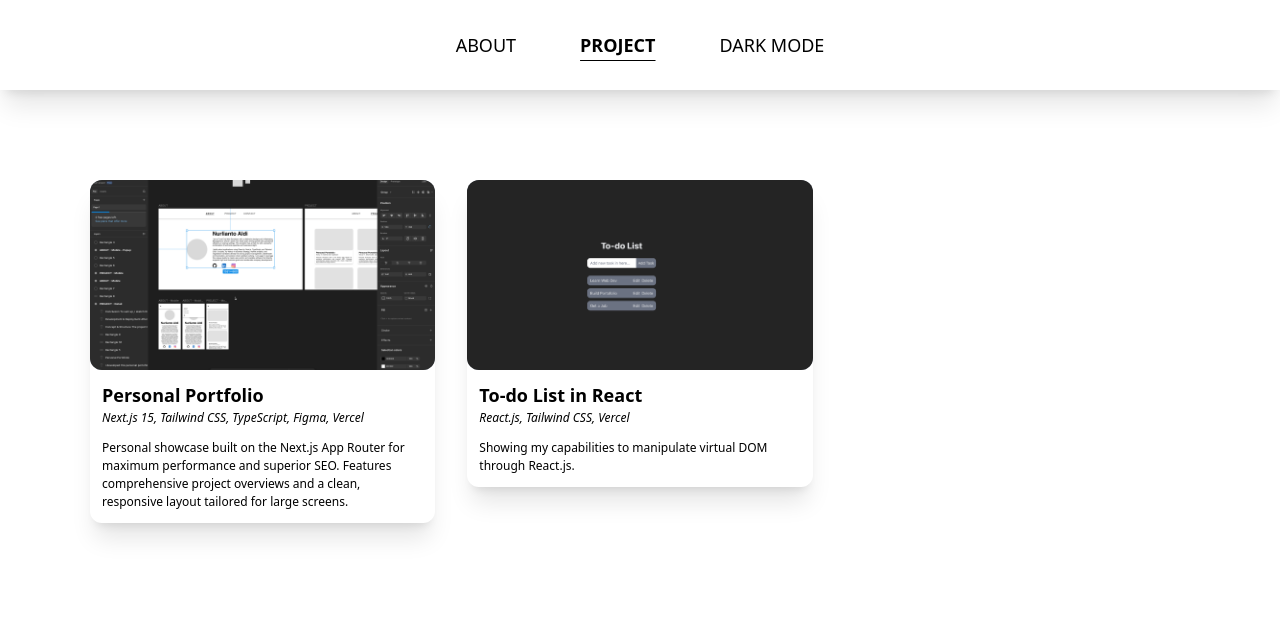
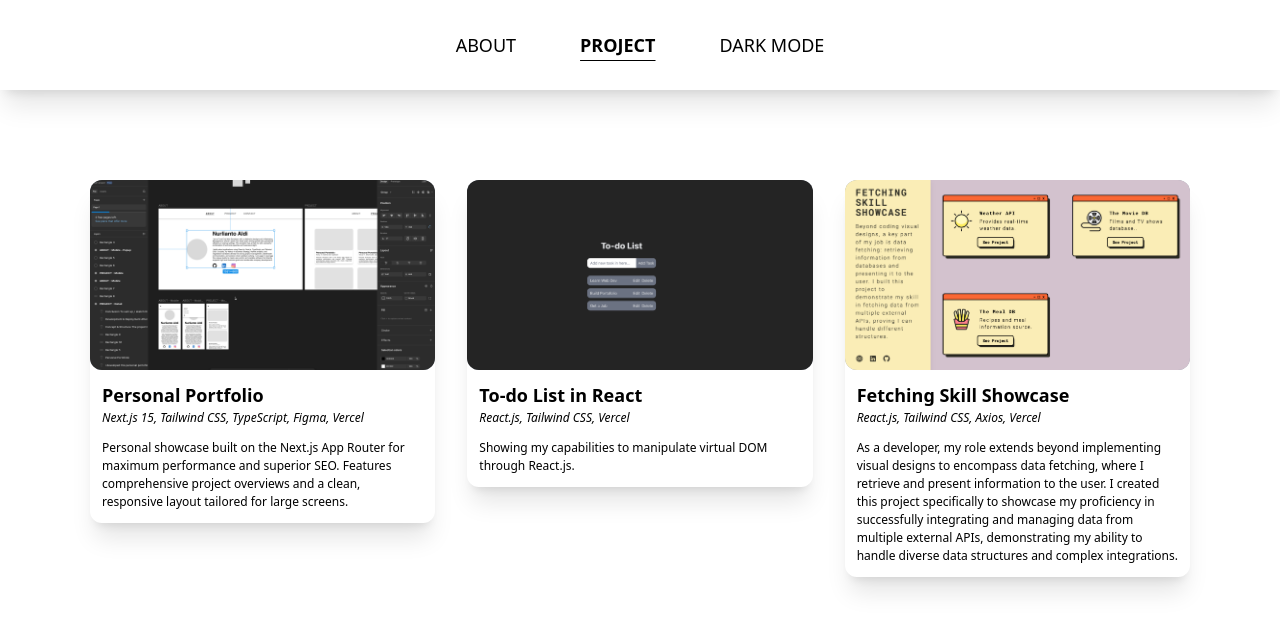
Before and after one commit to Nurlianto-Aldi/personal-portofolio-in-react, a React (Vite) app: page /project in a window 1280 px wide. Shown: the top 630 px of the page. Built offline with nearby package versions, Linux system fonts and the light colour scheme.

Commit message:
add fetching skill showcase

```diff
--- a/src/data/projects.ts
+++ b/src/data/projects.ts
@@ -104,5 +104,32 @@ export const projectList: ProjectList[] = [
         alt: "The output"
       },
     ]
+  }, {
+    id: 3,
+    title: "Fetching Skill Showcase",
+    thumbnail: "/Screenshot 2025-10-27 at 3.56.31 PM.png",
+    tools: ["React.js", "Tailwind CSS", "Axios", "Vercel"],
+    desc: "As a developer, my role extends beyond implementing visual designs to encompass data fetching, where I retrieve and present information to the user. I created this project specifically to showcase my proficiency in successfully integrating and managing data from multiple external APIs, demonstrating my ability to handle diverse data structures and complex integrations.",
+    projLink: "https://fetch-skill-showcase.vercel.app/",
+    content: [
+      {
+        type: "text",
+        text: "While most people think of my job as simply translating visual designs into code, a crucial part of my daily work is actually more like being a data detective. When a user needs information—whether it's their account balance, a list of products, or real-time updates—it's my responsibility to securely and efficiently fetch that data from the appropriate source, structure it correctly, and present it clearly on the screen. It's the engine beneath the beautiful interface."
+      }, {
+        type: "text",
+        text: "This project was my way of proving I could handle the most complex data challenges. Instead of dealing with one single, clean database, I deliberately set out to integrate multiple external APIs, each with its own unique authentication rules, data formats, and rate limits. This wasn't just about making simple requests; it was about designing a robust system that could manage the chaos of different data structures and ensure seamless, real-time communication."
+      }, {
+        type: "image",
+        src: "/Screenshot 2025-10-27 at 3.59.25 PM.png",
+        alt: "The code and the structure folder"
+      }, {
+        type: "text",
+        text: "The result is a demonstration of pure technical capability. By successfully harmonizing and presenting data retrieved from these disparate services, I proved my expertise in creating reliable data pipelines. It’s the concrete evidence that I don't just make things look good; I build the underlying systems that make the application functional, reliable, and capable of handling real-world data complexity."
+      }, {
+        type: "image",
+        src: "/Screenshot 2025-10-27 at 3.56.31 PM.png",
+        alt: "The output"
+      },
+    ]
   },
 ]
```
Also changed, not shown: public/Screenshot 2025-10-27 at 3.56.31 PM.png (added), public/Screenshot 2025-10-27 at 3.59.25 PM.png (added).
